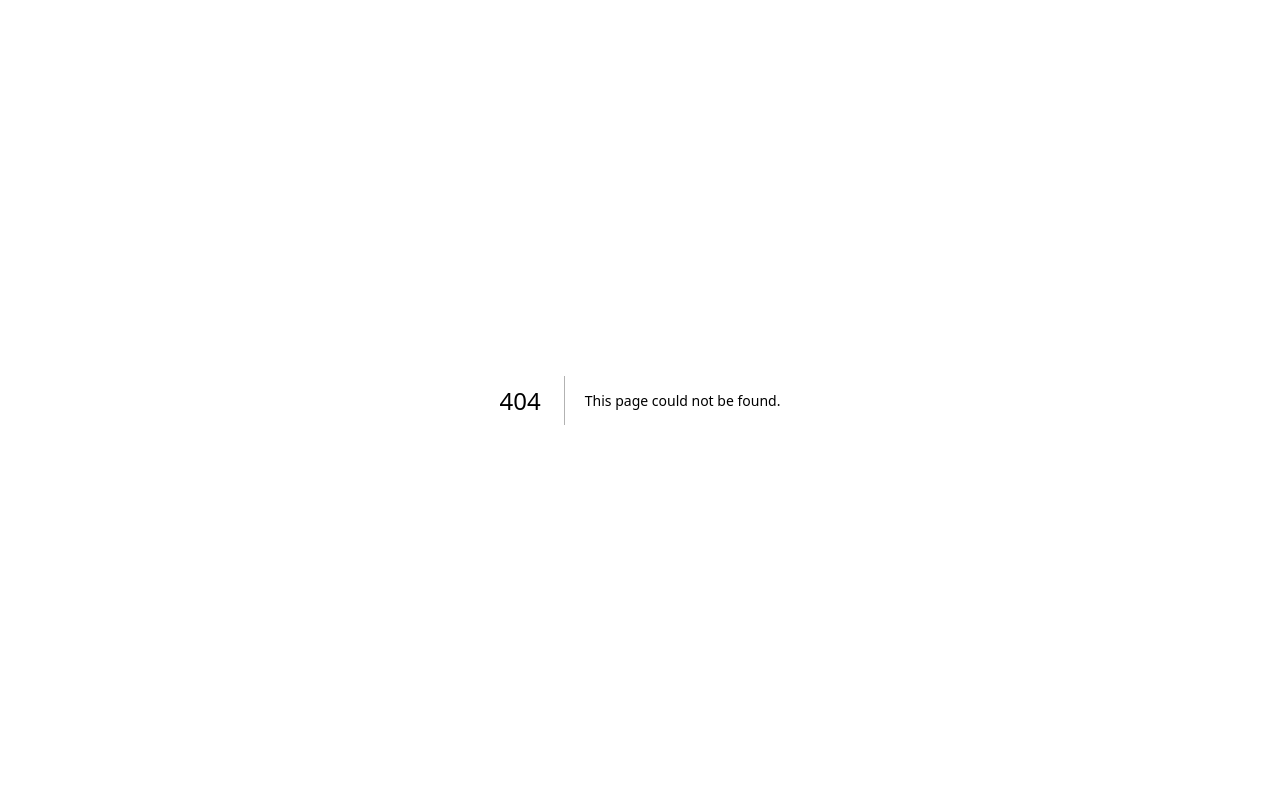
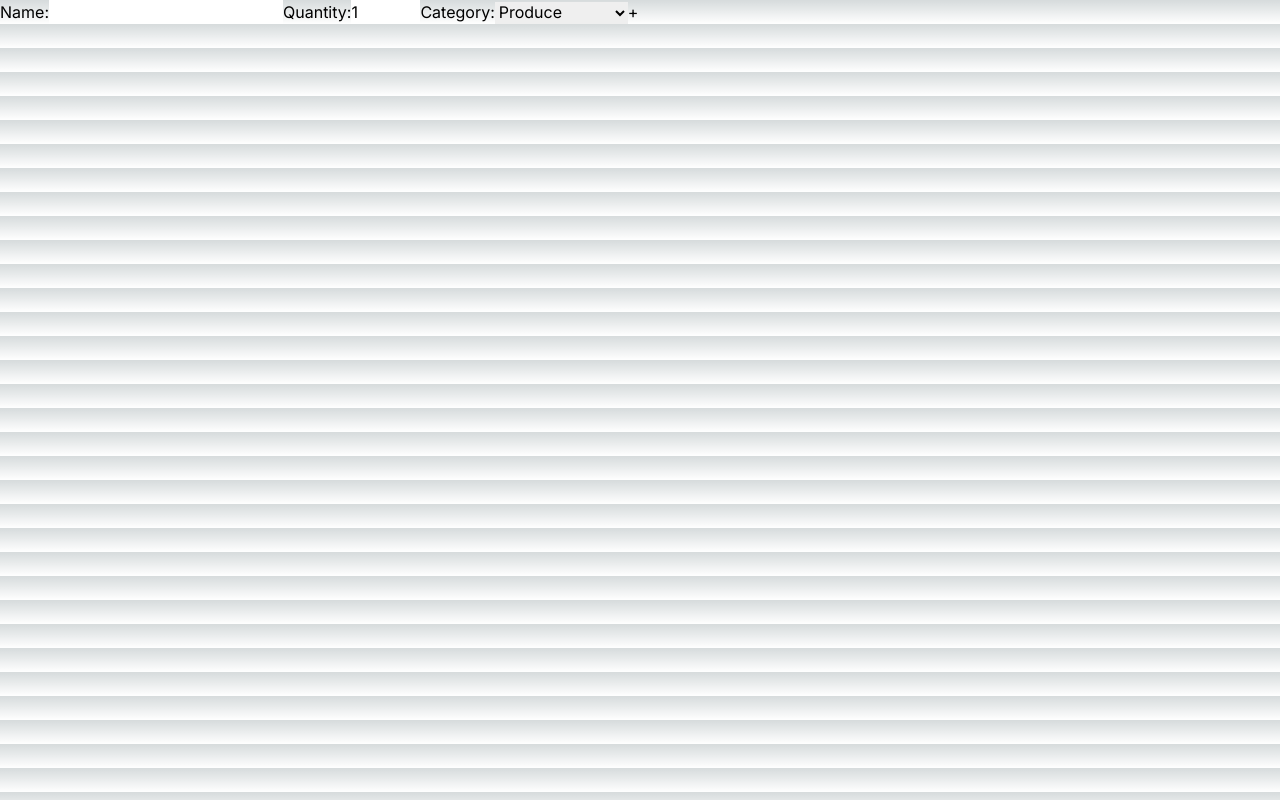
Before and after one commit to kwin256/cprg306-assignments, a Next.js app: page /week-4 in a window 1280 px wide. Before the commit this address had no page. Built offline with nearby package versions, Linux system fonts and the light colour scheme.

Commit message:
week4 assignments

```diff
--- a/app/page.js
+++ b/app/page.js
@@ -7,6 +7,7 @@
         <ul>
           <li><Link href="/week-2">Week 2</Link></li>
           <li><Link href="/week-3">Week 3</Link></li>
+          <li><Link href="/week-4">Week 4</Link></li>
         </ul>
       </main>
     );}
--- a/app/week-3/item-list.js
+++ b/app/week-3/item-list.js
@@ -58,7 +58,7 @@
     return (
         <ul>
             {items.map((item) => (
-                <Item {...item} />
+                <Item {...item}/>
             ))}
         </ul>
     );
--- /dev/null
+++ b/app/week-4/new-item.js
@@ -0,0 +1,63 @@
+"use client";
+import { useState } from "react";
+
+export default function NewItem() {
+    const [name, setName] = useState("");
+    const [quantity, setQuantity] = useState(1);
+    const [category, setCategory] = useState("produce");
+
+    function handleSubmit(event) {
+        event.preventDefault();
+        let item = { name, quantity, category };
+        console.log(item);
+        window.alert(JSON.stringify(item));
+        setName("");
+        setQuantity(1);
+        setCategory("produce");
+    }
+
+    return (
+        <form  className = "" onSubmit={handleSubmit}>
+            <label>
+                Name:
+                <input
+                    type="text"
+                    value={name}
+                    onChange={(event) => setName(event.target.value)}
+                    required
+                />
+            </label>
+            <label>
+                Quantity:
+                <input
+                    type="number"
+                    value={quantity}
+                    onChange={(event) => setQuantity(Number(event.target.value))}
+                    min="1"
+                    max="99"
+                    required
+                />
+            </label>
+            <label>
+                Category:
+                <select
+                    value={category}
+                    onChange={(event) => setCategory(event.target.value)}
+                >
+                    <option value="produce">Produce</option>
+                    <option value="dairy">Dairy</option>
+                    <option value="bakery">Bakery</option>
+                    <option value="meat">Meat</option>
+                    <option value="frozen foods">Frozen Foods</option>
+                    <option value="canned goods">Canned Goods</option>
+                    <option value="dry goods">Dry Goods</option>
+                    <option value="beverages">Beverages</option>
+                    <option value="snacks">Snacks</option>
+                    <option value="household">Household</option>
+                    <option value="other">Other</option>
+                </select>
+            </label>
+            <button className="">+</button>
+        </form>
+    );
+}
--- /dev/null
+++ b/app/week-4/page.js
@@ -0,0 +1,9 @@
+import NewItem from "./new-item";
+
+export default function Page() {
+    return (
+      <main>
+        <NewItem />
+      </main>
+    );
+}
```
